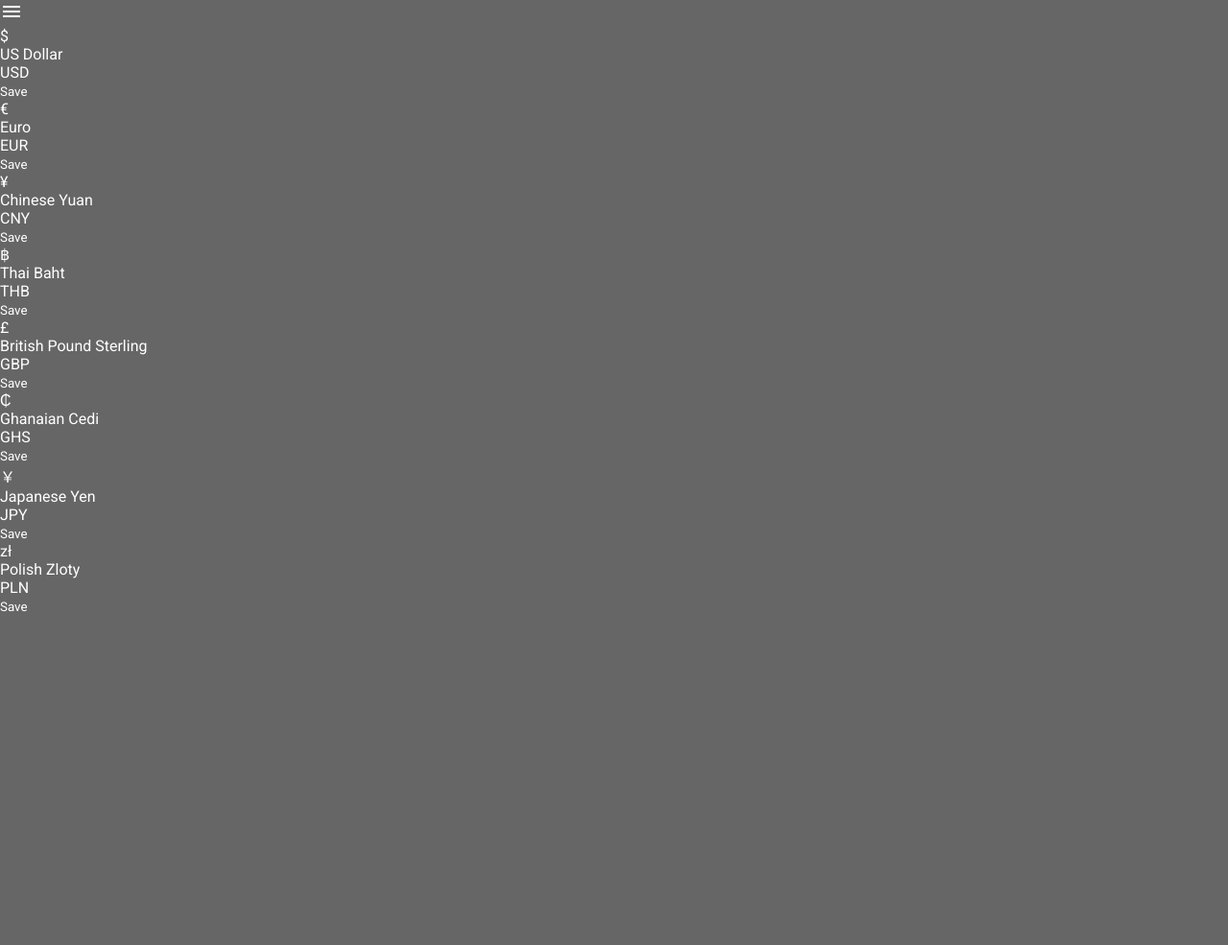
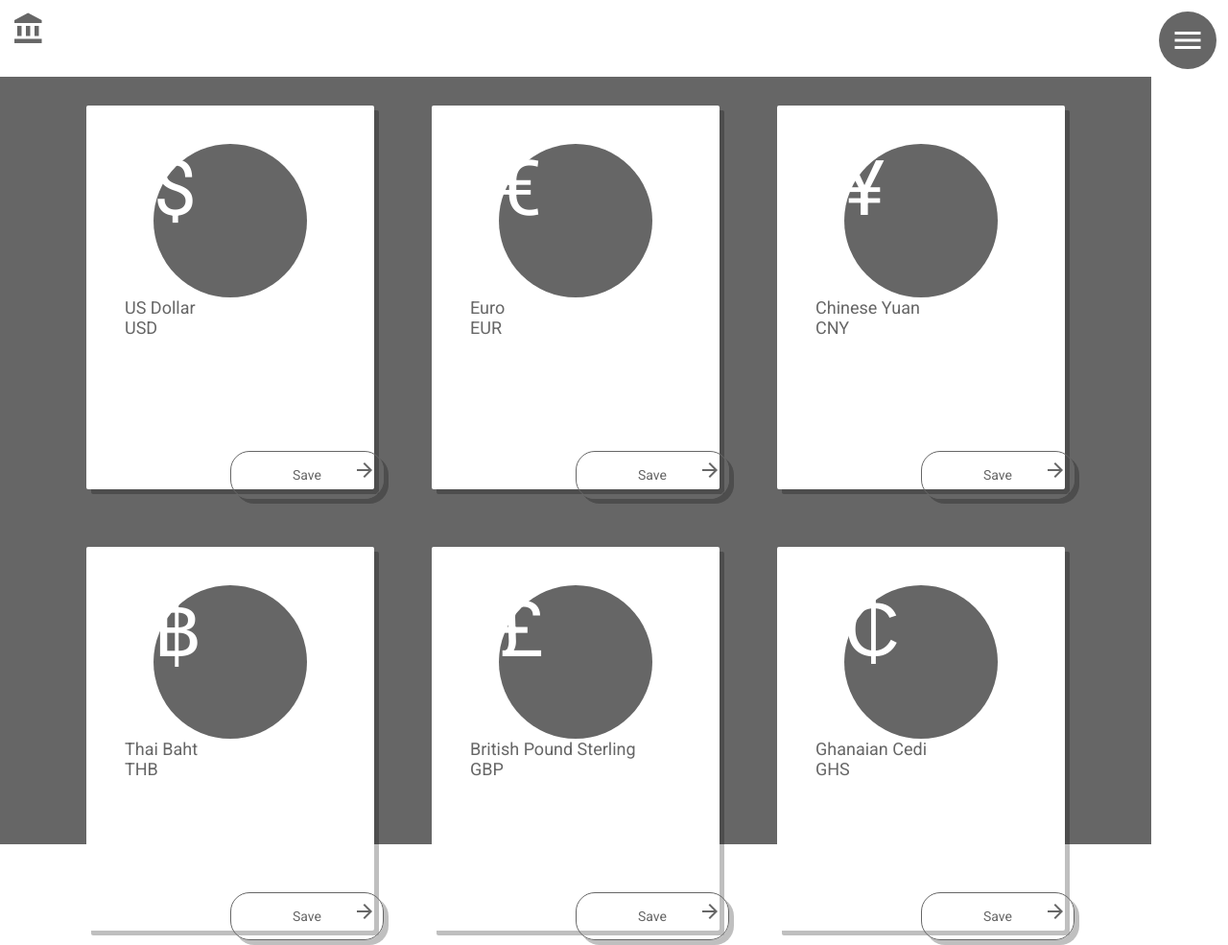
Before and after one commit to Karmester/site-build-exam, a plain HTML site: page index.html in a window 1280 px wide. Shown: the top 985 px of the page at 96% size. Before the commit the page ends 800 px from the top, so only its background shows below. Drawn offline with Linux system fonts and the light colour scheme; a script that the page names is missing.

Commit message:
html fix + some css

```diff
--- a/index.html
+++ b/index.html
@@ -22,72 +22,82 @@
 	</head>
 	<body>
 		<header class="topnav">
-			<a class="brand" href="/home"></a>
+			<span class="material-icons md-36"> account_balance </span>
 			<button class="material-icons md-36">menu</button>
 		</header>
+
 		<div class="container">
-			<div class="card"></div>
-			<div class="textcontainer"></div>
+			<div class="card">
+				<div class="textcontainer">
 					<div class="sub">$</div>
 					<div class="title">US Dollar</div>
 					<div class="text">USD</div>
 				</div>
-		<button>Save</button>
-		<div class="container">
-			<div class="card"></div>
-			<div class="textcontainer"></div>
+				<button>Save<i class="material-icons md-36">arrow_forward</i></button>
+			</div>
+
+			<div class="card">
+				<div class="textcontainer">
 					<div class="sub">€</div>
 					<div class="title">Euro</div>
 					<div class="text">EUR</div>
 				</div>
-		<button>Save</button>
-		<div class="container">
-			<div class="card"></div>
-			<div class="textcontainer"></div>
+				<button>Save<i class="material-icons md-36">arrow_forward</i></button>
+			</div>
+
+			<div class="card">
+				<div class="textcontainer">
 					<div class="sub">¥</div>
 					<div class="title">Chinese Yuan</div>
 					<div class="text">CNY</div>
 				</div>
-		<button>Save</button>
-		<div class="container">
-			<div class="card"></div>
-			<div class="textcontainer"></div>
+				<button>Save<i class="material-icons md-36">arrow_forward</i></button>
+			</div>
+
+			<div class="card">
+				<div class="textcontainer">
 					<div class="sub">฿</div>
 					<div class="title">Thai Baht</div>
 					<div class="text">THB</div>
 				</div>
-		<button>Save</button>
-		<div class="container">
-			<div class="card"></div>
-			<div class="textcontainer"></div>
+				<button>Save<i class="material-icons md-36">arrow_forward</i></button>
+			</div>
+
+			<div class="card">
+				<div class="textcontainer">
 					<div class="sub">£</div>
 					<div class="title">British Pound Sterling</div>
 					<div class="text">GBP</div>
 				</div>
-		<button>Save</button>
-		<div class="container">
-			<div class="card"></div>
-			<div class="textcontainer"></div>
+				<button>Save<i class="material-icons md-36">arrow_forward</i></button>
+			</div>
+
+			<div class="card">
+				<div class="textcontainer">
 					<div class="sub">₵</div>
 					<div class="title">Ghanaian Cedi</div>
 					<div class="text">GHS</div>
 				</div>
-		<button>Save</button>
-		<div class="container">
-			<div class="card"></div>
-			<div class="textcontainer"></div>
+				<button>Save<i class="material-icons md-36">arrow_forward</i></button>
+			</div>
+
+			<div class="card">
+				<div class="textcontainer">
 					<div class="sub">￥</div>
 					<div class="title">Japanese Yen</div>
 					<div class="text">JPY</div>
 				</div>
-		<button>Save</button>
-		<div class="container">
-			<div class="card"></div>
-			<div class="textcontainer"></div>
+				<button>Save<i class="material-icons md-36">arrow_forward</i></button>
+			</div>
+
+			<div class="card">
+				<div class="textcontainer">
 					<div class="sub">zł</div>
 					<div class="title">Polish Zloty</div>
 					<div class="text">PLN</div>
 				</div>
-		<button>Save</button>
+				<button>Save<i class="material-icons md-36">arrow_forward</i></button>
+			</div>
+		</div>
 	</body>
 </html>
--- a/style.css
+++ b/style.css
@@ -48,7 +48,109 @@ select {
 }
 
 body {
-	background-color: #666;
+	background-color: #fff;
 	color: #fff;
 	font-family: "Roboto", sans-serif;
 }
+
+.topnav {
+	position: fixed;
+
+	width: 100%;
+	height: 80px;
+
+	z-index: 20;
+	background-color: #fff;
+	color: #666;
+}
+
+.topnav button.material-icons.md-36 {
+	position: absolute;
+	width: 60px;
+	height: 60px;
+	top: 12px;
+	right: 12px;
+
+	font-size: 36px;
+	color: #fff;
+	background-color: #666;
+	border-radius: 50px;
+}
+
+.topnav span.material-icons.md-36 {
+	position: absolute;
+	top: 12px;
+	left: 12px;
+
+	font-size: 36px;
+}
+
+.container {
+	display: flex;
+	flex-wrap: wrap;
+	background-color: #666;
+	max-width: 1200px;
+	height: 100vh;
+	position: absolute;
+	align-items: center;
+	justify-content: center;
+	margin: auto;
+	margin-top: 80px;
+}
+
+.card {
+	position: relative;
+	width: 300px;
+	height: 400px;
+	margin: 30px;
+	padding: 40px;
+
+	background-color: #fff;
+	border-radius: 2px;
+
+	box-shadow: 5px 5px rgba(0, 0, 0, 0.25);
+}
+
+.title {
+	color: #666;
+	font-size: 18px;
+	font-weight: regular;
+	border-bottom: 1px solid 666;
+}
+
+.text {
+	color: #666;
+	font-size: 18px;
+}
+
+.sub {
+	background-color: #666;
+	margin: auto;
+	width: 160px;
+	height: 160px;
+	border-radius: 50%;
+	font-size: 80px;
+}
+
+.card button {
+	position: absolute;
+	bottom: -10px;
+	right: -10px;
+
+	width: 160px;
+	height: 50px;
+
+	color: #666;
+	border: 1px solid #666;
+	border-radius: 20px;
+
+	font-size: 14px;
+
+	box-shadow: 5px 5px rgba(0, 0, 0, 0.25);
+}
+
+.card button .material-icons.md-36 {
+	position: absolute;
+	top: 7px;
+	right: 7px;
+}
```
Lines whose indentation alone changed are shown as unchanged.
